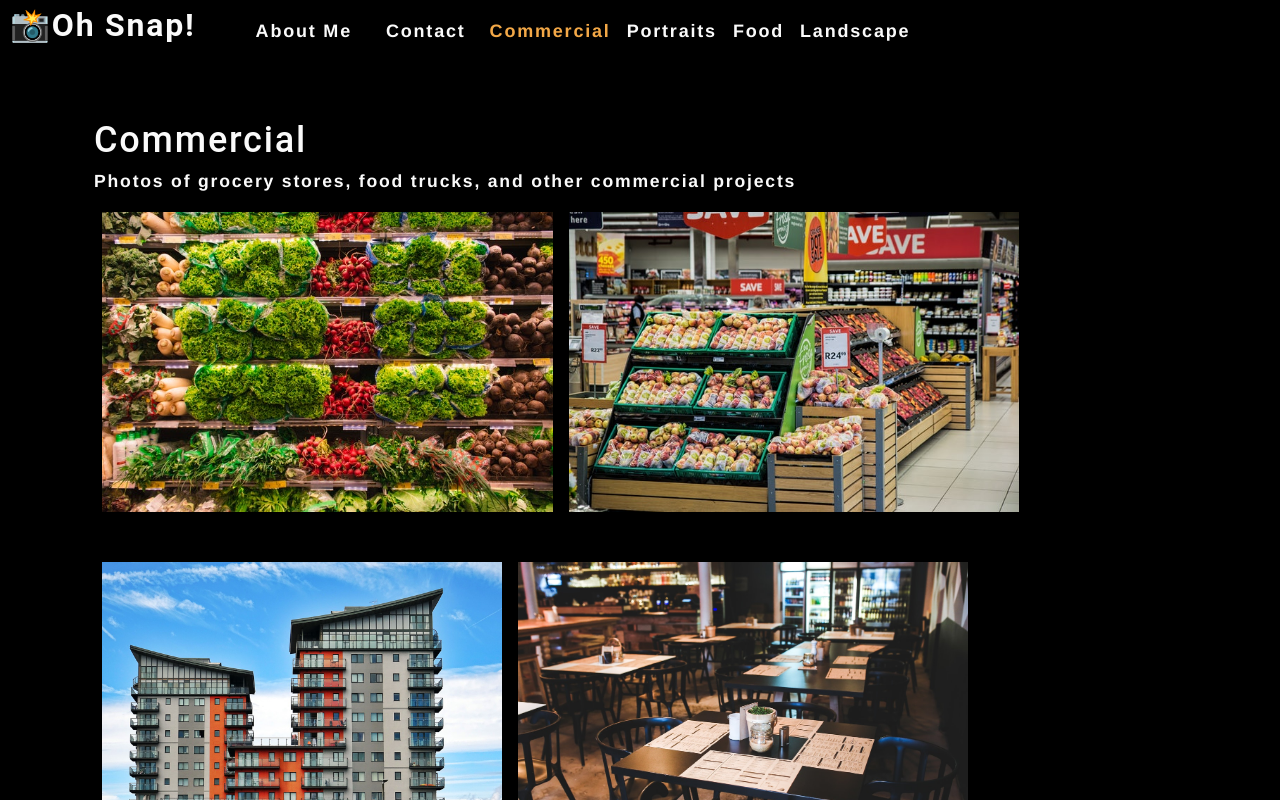
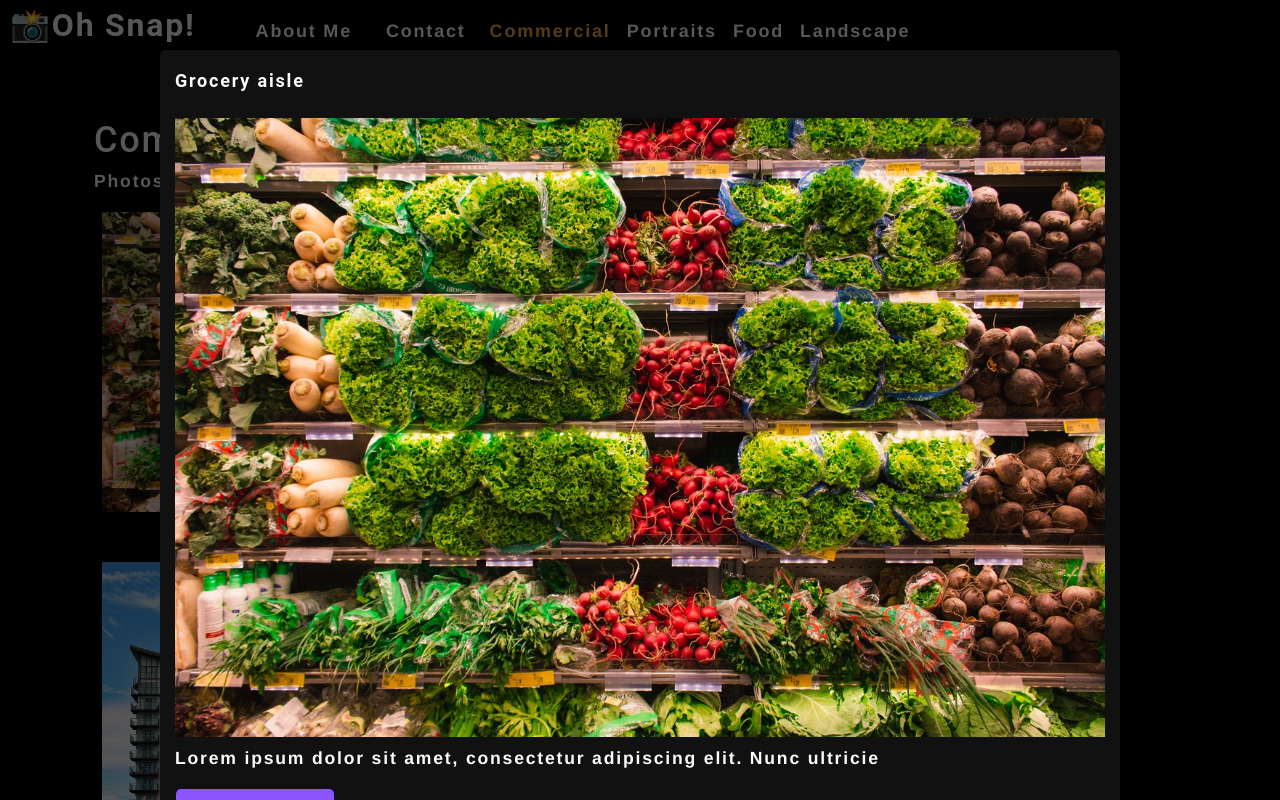
Before and after one commit to dustinpezley/photo-port, a React (Create React App) app: page / in a window 1280 px wide. Both pictures are taken after a click on the picture 327 px from the left and 361 px from the top of the page. Shown: the top 800 px of the page. Built offline with nearby package versions, Linux system fonts and the light colour scheme.

Commit message:
modal created

```diff
--- /dev/null
+++ b/src/components/Modal/index.js
@@ -0,0 +1,20 @@
+import React from 'react';
+
+function Modal({ currentPhoto }) {
+  const { name, category, description, index } = currentPhoto;
+  return (
+    <div className="modalBackdrop">
+      <div className="modalContainer">
+        <h3 className="modalTitle">{name}</h3>
+        <img
+          alt={category}
+          src={require(`../../assets/large/${category}/${index}.jpg`)}
+        />
+        <p>{description}</p>
+        <button type="button">Close this modal</button>
+      </div>
+    </div>
+  );
+}
+
+export default Modal;
--- a/src/components/PhotoList/index.js
+++ b/src/components/PhotoList/index.js
@@ -1,6 +1,9 @@
 import React, { useState } from 'react';
+import Modal from '../Modal';
 
 const PhotoList = ({ category }) => {
+  const [isModalOpen, setIsModalOpen] = useState(false);
+
   const [photos] = useState([
     {
       name: 'Grocery aisle',
@@ -120,8 +123,16 @@
 
   const currentPhotos = photos.filter((photo) => photo.category === category);
 
+  const [currentPhoto, setCurrentPhoto] = useState();
+
+  const toggleModal = (image, i) => {
+    setCurrentPhoto({ ...image, index: i });
+    setIsModalOpen(true);
+  };
+
   return (
     <div>
+      {isModalOpen && <Modal currentPhoto={currentPhoto} />}
       <div className="flex-row">
         {currentPhotos.map((image, i) => {
           return (
@@ -129,6 +140,7 @@
               src={require(`../../assets/small/${category}/${i}.jpg`)}
               alt={image.name}
               className="img-thumbnail mx-1"
+              onClick={() => toggleModal(image, i)}
               key={image.name}
             />
           );
```
